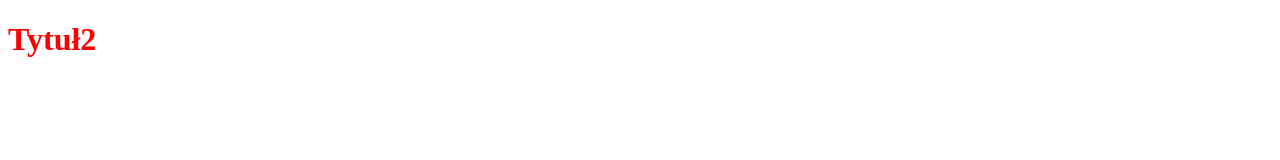
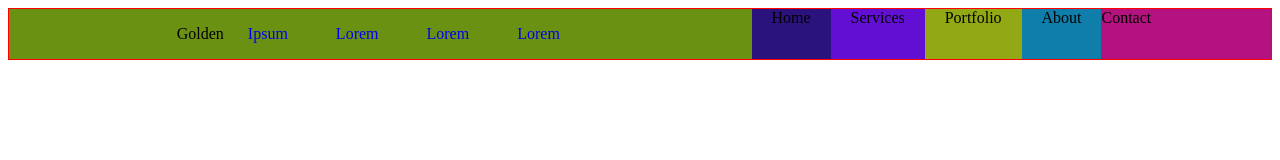
Before and after one commit to Adam-Janas/Modu-5, a website: page index.html in a window 1280 px wide. Drawn offline with Linux system fonts and the light colour scheme.

Commit message:
making nav

```diff
--- a/index.html
+++ b/index.html
@@ -9,6 +9,25 @@
     <title>Document</title>
 </head>
 <body>
-    <h1>Tytuł2</h1>
+   <div class="grid-nav">
+        <div class="item-1">Golden
+            <div class="dropdown">
+               <a href="#">Ipsum</a>
+               <ul>
+                 <li><a href="#">dsfdsf</a></li>
+                 <li><a href="#">dsfdsf</a></li>
+                 <li><a href="#">dsfdsf</a></li>
+               </ul>
+            </div>
+            <a href="#">Lorem</a>
+            <a href="#">Lorem</a>
+            <a href="#">Lorem</a>
+        </div>
+        <div class="item-2">Home</div>
+        <div class="item-3">Services</div>
+        <div class="item-4">Portfolio</div>
+        <div class="item-5">About</div>
+        <div class="item-6">Contact</div>
+   </div>
 </body>
 </html>
--- a/sass/style.scss
+++ b/sass/style.scss
@@ -1,3 +1,94 @@
-h1{
-color: red;
+.grid-nav {
+    border:1px solid red;
+    display: grid;
+    grid-template-columns: repeat(14, 7,14%);
+    grid-template-rows: 33,33% 33,33% 33,33%;
 }
+.item-1 {
+    background: rgb(107, 145, 19);
+    display: grid;
+    grid-column-start: 1;
+    grid-column-end: 7;
+    display: flex;
+    justify-content: center;
+    top: 0;
+    left: 0;
+    padding: 0 3rem;
+    align-items: center;
+}
+.item-1 a {
+    margin: 0 1rem;
+    text-decoration: none;
+    padding: 1rem .5rem;
+}
+.dropdown {
+    position: relative;
+}
+.dropdown ul {
+    width: 200px;
+    text-align: center;
+    position: absolute;
+    background:rgb(180, 18, 126);
+    padding: 0;
+    list-style-type: none;
+    box-shadow: 0px 0px 25px 0px rgba(0, 0, 0, 0.281);
+    border-radius: 7px;
+    display: none;
+}
+.dropdown ul li {
+    padding: 2px;
+}
+.dropdown ul li a {
+    width: 100%;
+    height: 100%;
+    display: inline-block;
+    padding: 0;
+    margin: 0;
+}
+.dropdown ul li:hover {
+    background:rgb(59, 105, 122);
+    border-radius: 7px;
+}
+.dropdown a:focus + ul, .dropdown a:hover + ul, .dropdown + ul:hover {
+    display: block;
+}
+
+.item-2 {
+    background: rgb(43, 19, 126);
+    display: grid;
+    grid-column-start: 7;
+    grid-column-end: 7;
+    display: flex;
+    justify-content: center;
+}
+.item-3 {
+    background: rgb(99, 14, 211);
+    display: grid;
+    grid-column-start: 8;
+    grid-column-end: 8;
+    display: flex;
+    justify-content: center;
+}
+.item-4 {
+    background: rgb(146, 168, 20);
+    display: grid;
+    grid-column-start: 9;
+    grid-column-end: 9;
+    display: flex;
+    justify-content: center;
+}
+.item-5 {
+    background: rgb(16, 126, 170);
+    display: grid;
+    grid-column-start: 10;
+    grid-column-end: 10;
+    display: flex;
+    justify-content: center;
+}
+.item-6 {
+    background: rgb(180, 18, 126);
+    display: grid;
+    grid-column-start: 11;
+    grid-column-end: 14;
+
+}
```
Also changed, not shown: css/style.css, 1 other file.
